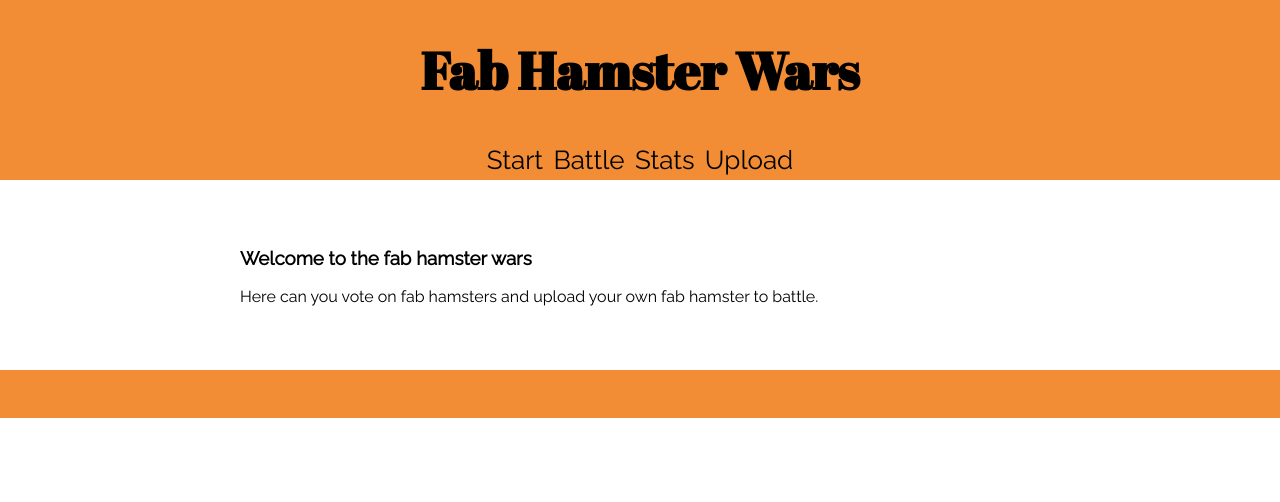
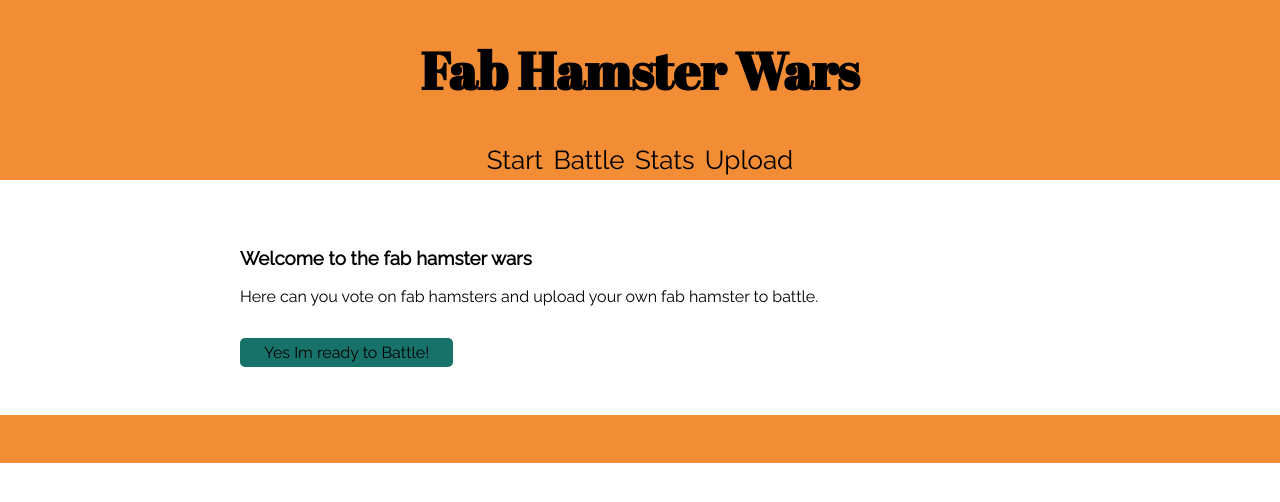
Before and after one commit to iths-jennifer-bunner/hamster-wars, a React (Create React App) app: page / in a window 1280 px wide. Shown: the top 502 px of the page. Built offline with nearby package versions, Linux system fonts and the light colour scheme.

Commit message:
style/css

```diff
--- a/src/components/Matchup.jsx
+++ b/src/components/Matchup.jsx
@@ -63,5 +63,6 @@ const StyledButton= styled.button`
     color: black;
     font-size: 1em;
     margin-top: 1em;
+    font-family: 'Raleway', sans-serif;
 `
 export default withRouter(Matchup);
--- a/src/components/Start.jsx
+++ b/src/components/Start.jsx
@@ -1,11 +1,27 @@
 import React from 'react';
+import { Link } from 'react-router-dom';
+import styled from 'styled-components';
 
 const Start= () => (
     <div>
         <h3>Welcome to the fab hamster wars</h3>
         <p>Here can you vote on fab hamsters and upload your own fab hamster to battle.</p>
+        <Link to='/battle'>
+            <StyledButton>Yes Im ready to Battle!</StyledButton>
+        </Link>
     </div>
 )
+
+const StyledButton= styled.button`
+    padding: 0.3em 1.5em;
+    border: none;
+    border-radius: 5px;
+    background-color: #17736A;
+    color: black;
+    font-size: 1em;
+    margin-top: 1em;
+    font-family: 'Raleway', sans-serif;
+`
 export default Start;
 
 // Här ska du presentera idén med appen. Startsidan ska vara det första man ser när man laddar appen. Därifrån kan man gå till battle, statistik eller uppladdning.
--- a/src/components/Stats.jsx
+++ b/src/components/Stats.jsx
@@ -71,6 +71,11 @@ const StyledImg= styled.img`
     transition: transform 0.7s ease-out;
     border-radius: 5px;
 `
+// const StyledImgGrid= styled.section`
+// display: grid;
+// grid-template-columns: 1fr 1fr;
+// grid-gap: 2em;
+// `
 
 
 export default Stats;
--- a/src/components/Upload.css
+++ b/src/components/Upload.css
@@ -42,10 +42,13 @@ button{
     background-color: #17736A;
     color: black;
     font-size: 1em;
+    font-family: 'Raleway', sans-serif;
 }
 
 button:hover{
     cursor: pointer;
     transform: scale(1.1, 1.1);
 }
-/* Animation på button */
+.hide {
+    display: none;
+}
--- a/src/components/Upload.jsx
+++ b/src/components/Upload.jsx
@@ -78,14 +78,13 @@ const Upload = () => {
             </div>
             <div className='form-group'>
                 <button disabled ={!formIsValid}
-                onClick={() => upload(name,age,loves,favoriteFood)}>
+                onClick={() => upload(name,age,loves,favoriteFood), () => setHamsterUploaded(`Your fab hamster${name} is ready to battle!`)}>
                     Upload hamster
                 </button>
-                <p>{hamsterUploaded ? {setHamsterUploaded} : ''} </p>
+                <p className={hamsterUploaded ? '' : 'hide' }>{hamsterUploaded}</p>
             </div>
         </div>
         )
-
 
 function validateName(name){
     if(name.length > 0){
```
